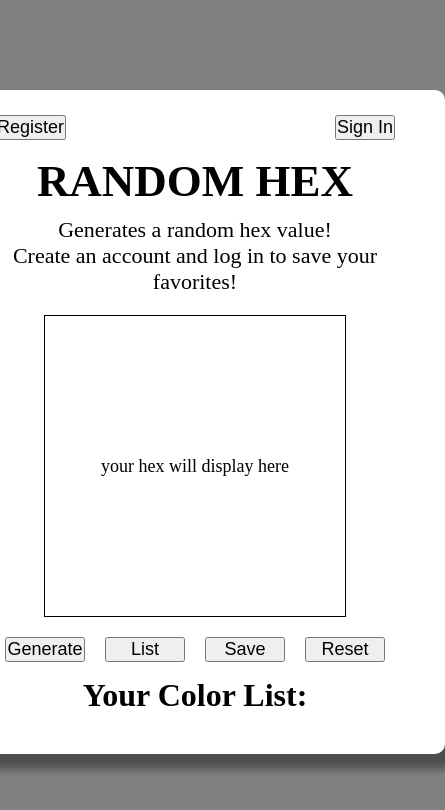
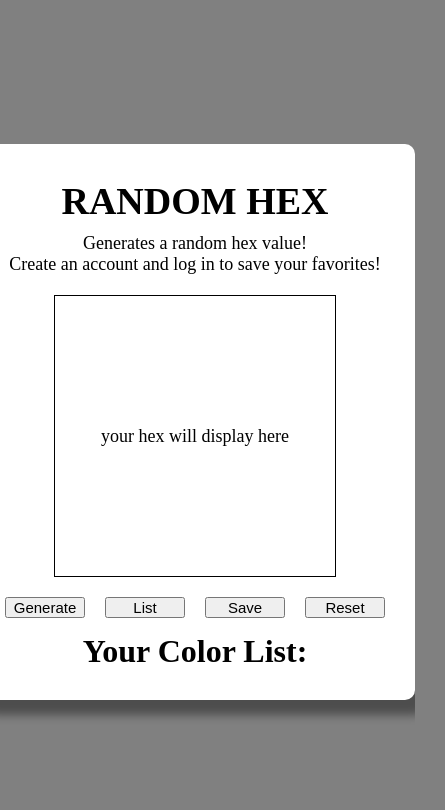
Before and after one commit to TimGeorge89/hex-firebase, a Vue app: page / in a window 390 px wide. Shown: the top 810 px of the page, 445 px wide, since content can reach past the window. Built offline with nearby package versions, Linux system fonts and the light colour scheme.

Commit message:
Removed Firebase

```diff
--- a/src/components/Register.vue
+++ b/src/components/Register.vue
@@ -3,9 +3,13 @@
     <div class="modal-wrapper">
       <!-- MODAL -->
       <div class="modal-header">
+        <h2>{{error}}</h2>
         <h1>RANDOM HEX</h1>
         <form>
           <!-- username -->
+          <label for="username">Username:</label>
+          <input v-model="username" type="text" name="username"> <br>
+          <!-- email -->
           <label for="email">Email:</label>
           <input v-model="email" type="email" name="email"> <br>
           <!-- password -->
@@ -13,6 +17,7 @@
           <input v-model="password" type="password" name="password">
         </form>
         <button @click="register()">Register</button>
+        <button @click="close()">Close</button>
       </div>
     </div>
   </div>
@@ -23,17 +28,32 @@ import {auth, usersCollection} from '@/api/firebase.js'
 export default {
   data() {
     return {
-      email: '',
-      password: ''
+        username: '',
+        email: '',
+        password: '',
+        userId: '',
+        error: ''
     }
   },
   methods: {
     async register() {
-      const {user} = await auth.createUserWithEmailAndPassword(this.email, this.password)
-      await usersCollection.doc(user.uid).set({
-        name: 'Tim',
-        color: 'green',
-      })
+      try {
+        const {user} = await auth.createUserWithEmailAndPassword(this.email, this.password)
+        await usersCollection.doc(user.uid).set({
+          username: this.username,
+          email: this.email,
+          password: this.password,
+          userId: user.uid
+        })
+        this.close()
+      } catch(err) {
+        if (err) {
+          this.error = err.message
+        }
+      }
+    },
+    close() {
+      this.$emit('close')
     }
   }
 }
@@ -42,21 +62,26 @@ export default {
 <style lang="scss">
 .modal {
   position: absolute;
-  width: 80%;
   top: 50%;
   left: 50%;
   transform: translate(-50%, -50%);
-  background: red;
-}
-
-.show {
-
+  width: 80%;
+  max-width: 600px;
+  height: 700px;
+  background: lightgrey;
+  opacity: 0.95;
+  border-radius: 10px;
+  z-index: 2;
 }
 
 .modal-wrapper {
   position: relative;
+  top: 50%;
+  left: 50%;
+  transform: translate(-50%, -50%);
   text-align: center;
-  background: green;
+  background: lightgrey;
+
 }
 
 .modal-header {
--- a/src/views/Home.vue
+++ b/src/views/Home.vue
@@ -1,21 +1,18 @@
 <template>
   <div class="home">
-
-    <Register v-if="showModal"></Register>
+    <Register v-if="showModal" @close="showModal = false"></Register>
 
     <div class="main-container">
       <div class="wrapper">
         <!-- NAVIGATION -->
-        <div class="nav">
-          <!-- single button -->
+        <!-- <div class="nav">
           <div class="register">
-            <button @click="toggleModal()">Register</button>
+            <button @click="toggleModal()">Sign Up</button>
           </div>
-          <!-- single button -->
-          <div class="sign-in">
-            <button>Sign In</button>
+          <div class="log-in">
+            <button>Log In</button>
           </div>
-        </div>
+        </div> -->
         <!-- HEADER -->
         <div class="header">
           <h1>RANDOM HEX</h1>
@@ -30,7 +27,7 @@
         <div class="buttons">
           <!-- single button -->
           <div @click="randomColor()" class="button">
-            <button >Generate</button>
+            <button>Generate</button>
           </div>
           <!-- single button -->
           <div @click="addToList()" class="button">
@@ -48,6 +45,7 @@
         <!-- COLOR LIST -->
         <div class="color-list">
           <h1>Your Color List:</h1>
+          <p>{{ displayWarning }}</p>
           <div v-for="item in list" :key="item" class="list">
             <ul>
               <li :style="{ background: item }" :class="item">{{ item }}</li>
@@ -66,46 +64,59 @@ import Register from "@/components/Register";
 export default {
   data() {
     return {
-      displayedData: 'your hex will display here',
-      activeColor: '',
+      displayedData: "your hex will display here",
+      activeColor: "",
       list: [],
-      showModal: false
-    }
+      showModal: false,
+      displayWarning: "",
+    };
   },
   components: {
-    Register
+    Register,
   },
   methods: {
-   toggleModal() {
-     this.showModal = !this.showModal
-   },
+    toggleModal() {
+      this.showModal = !this.showModal;
+    },
     // generates random hex and makes sure its .length === 6
     randomColor() {
-      const randomColor = Math.floor(Math.random()*16777215).toString(16)
-      if (randomColor.length === 6) {
-        this.displayedData = '#' + randomColor
-        this.activeColor = this.displayedData
+      const randomColor = Math.floor(Math.random() * 16777215).toString(16);
+      if (randomColor.length === 6 && randomColor !== this.displayedData) {
+        this.displayedData = "#" + randomColor;
+        this.activeColor = this.displayedData;
       }
     },
     // checks to see if list contains and pushes to list
     addToList() {
-      if (!this.list.includes(this.displayedData) && this.list.length < 10 && this.displayedData != 'your hex will display here') {
-        this.list.push(this.displayedData)
+      if (
+        !this.list.includes(this.displayedData) &&
+        this.list.length < 10 &&
+        this.displayedData != "your hex will display here"
+      ) {
+        this.list.push(this.displayedData);
+      } else if (this.list.length == 10) {
+        this.displayWarning = "10 color max. More features coming soon!";
       }
     },
     // resets all values
     reset() {
-      this.displayedData = 'your hex will display here'
-      this.activeColor = ''
-      this.list = []
+      this.displayedData = "your hex will display here";
+      this.activeColor = "";
+      this.list = [];
+      if (this.list.length < 10) {
+        this.displayWarning = ""
+      }
     },
     // removes a single item from the list
     remove(item) {
-      let index = this.list.indexOf(item)
-      this.list.splice(index, 1)
-    }
-  }
-}
+      let index = this.list.indexOf(item);
+      this.list.splice(index, 1);
+      if (this.list.length < 10) {
+        this.displayWarning = ""
+      }
+    },
+  },
+};
 </script>
 
 <style lang="scss">
@@ -142,10 +153,16 @@ button {
   padding: 25px 50px;
 }
 
+@media screen and (max-width: 550px) {
+  .wrapper {
+    padding: 20px 20px;
+  }
+}
+
 // NAVIGATION
 .nav {
   display: flex;
-  .sign-in {
+  .log-in {
     margin-left: auto;
   }
 }
@@ -158,6 +175,17 @@ button {
   }
   p {
     font-size: 22px;
+  }
+}
+
+@media screen and (max-width: 550px) {
+  .header {
+    h1 {
+      font-size: 38px;
+    }
+    p {
+      font-size: 18px;
+    }
   }
 }
 
@@ -175,6 +203,13 @@ button {
   }
 }
 
+@media screen and (max-width: 550px) {
+  .color-display {
+    height: 280px;
+    width: 280px;
+  }
+}
+
 // BUTTONS
 .buttons {
   display: flex;
@@ -185,10 +220,22 @@ button {
   }
 }
 
+@media screen and (max-width: 550px) {
+  .buttons {
+    button {
+      font-size: 15px;
+    }
+  }
+}
+
 // COLOR LIST
 .color-list {
   h1 {
-    margin: 15px 0;
+    margin-top: 15px;
+  }
+  p {
+    color: red;
+    margin-bottom: 10px;
   }
   .list {
     display: flex;
```
